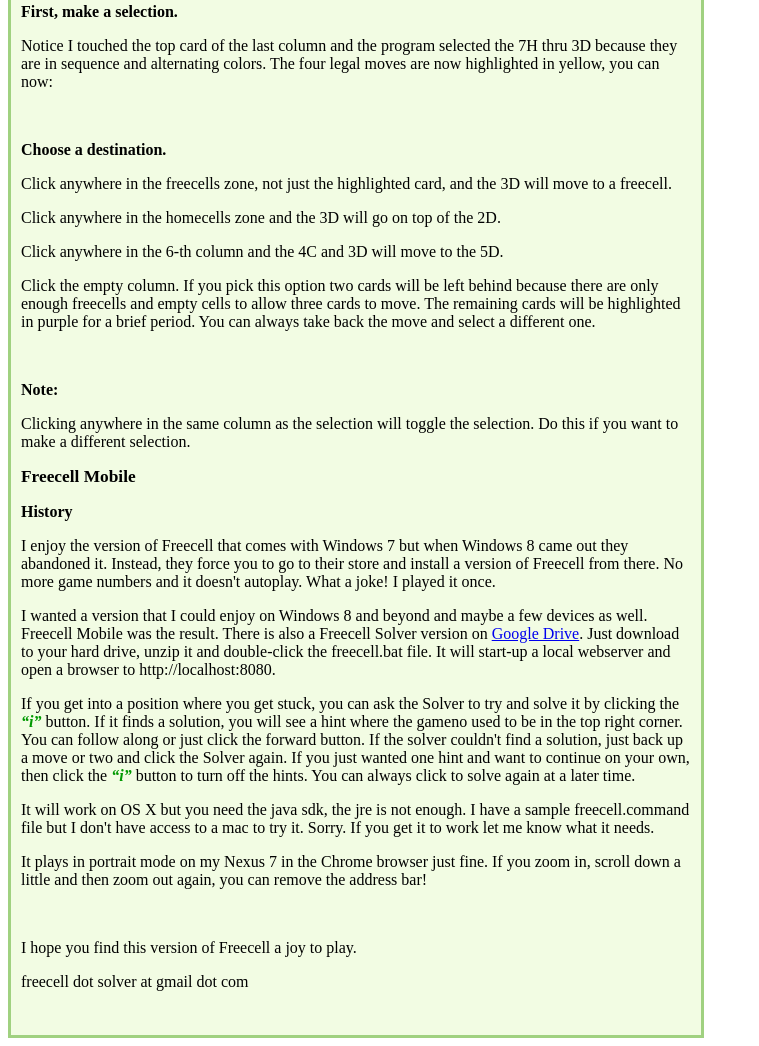
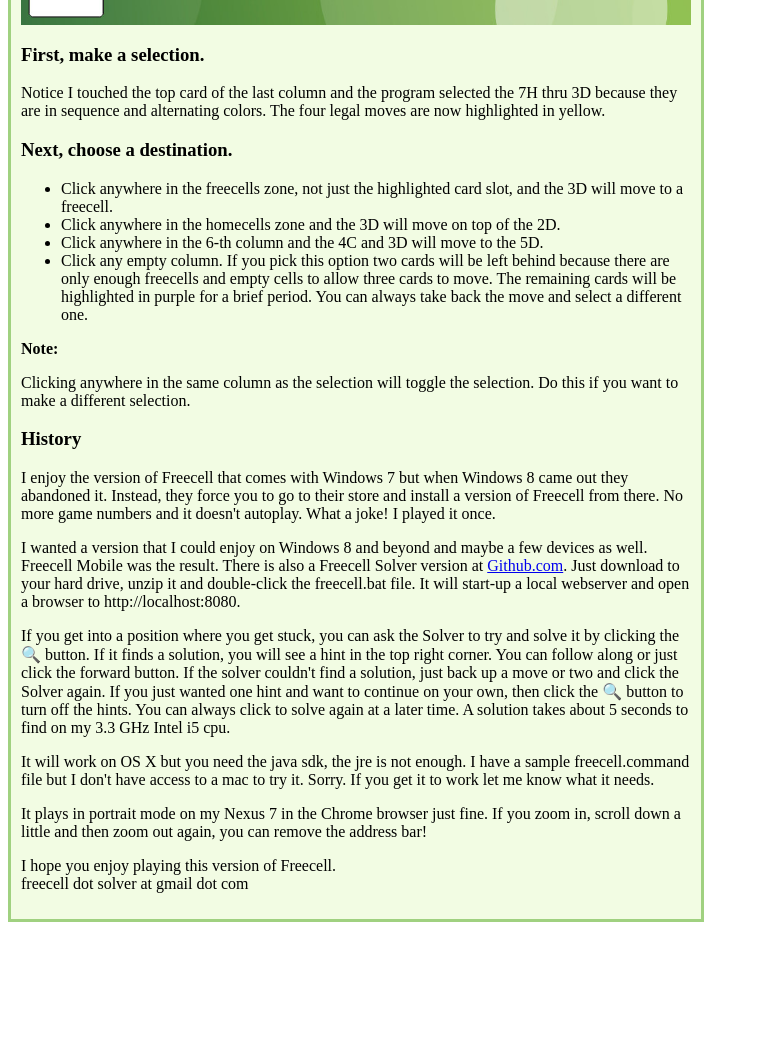
Before and after one commit to shirha/freecell-mobile, a plain HTML site: page instructions.html in a window 1280 px wide. Shown: the part 733-1779 px from the top of the page, without its empty margins (0-759 px from the left). After the commit the page ends 1663 px from the top, so only its background shows below. Drawn offline with Linux system fonts and the light colour scheme.

Commit message:
first commit

```diff
--- a/instructions.html
+++ b/instructions.html
@@ -1,111 +1,37 @@
-<!DOCTYPE HTML PUBLIC "-//W3C//DTD HTML 4.0 Transitional//EN">
-<HTML>
-<HEAD>
-	<META HTTP-EQUIV="CONTENT-TYPE" CONTENT="text/html; charset=windows-1252">
-	<TITLE></TITLE>
-	<META NAME="GENERATOR" CONTENT="OpenOffice 4.1.1  (Win32)">
-	<META NAME="AUTHOR" CONTENT="Shirl Hart">
-	<META NAME="CREATED" CONTENT="20150721;21145861">
-	<META NAME="CHANGEDBY" CONTENT="Shirl Hart">
-	<META NAME="CHANGED" CONTENT="20150724;20163415">
-	<META NAME="CHANGEDBY" CONTENT="Shirl Hart">
-	<STYLE TYPE="text/css">
-	<!--
-		@page { margin: 0.5in }
-		P { margin-bottom: 0.08in }
-		A:link { so-language: zxx }
-	-->
-	</STYLE>
-</HEAD>
-<BODY LANG="en-US" DIR="LTR"><div style="width: 670px; border: solid 3px #a0d180; background: #f2fce3; padding: 10px;">
-<P STYLE="margin-bottom: 0in"><IMG SRC="i/instructions.png" NAME="graphics1" ALIGN=LEFT WIDTH=665 HEIGHT=665 BORDER=0><BR CLEAR=LEFT><BR>
-</P>
-<P STYLE="margin-bottom: 0in; font-style: normal; widows: 1"><FONT COLOR="#000000"><FONT FACE="Times New Roman"><FONT SIZE=3><B>First,
-make a selection.</B></FONT></FONT></FONT></P>
-<P STYLE="margin-bottom: 0in; font-style: normal; font-weight: normal; widows: 1">
-<FONT COLOR="#000000"><FONT FACE="Times New Roman"><FONT SIZE=3>Notice
-I touched the top card of the last column and the program selected
-the 7H thru 3D because they are in sequence and alternating colors.
-The four legal moves are now highlighted in yellow, you can now:</FONT></FONT></FONT></P>
-<P STYLE="margin-bottom: 0in; widows: 1"><BR>
-</P>
-<P STYLE="margin-bottom: 0in; font-style: normal; widows: 1"><FONT COLOR="#000000"><FONT FACE="Times New Roman"><FONT SIZE=3><B>Choose
-a destination.</B></FONT></FONT></FONT></P>
-<P STYLE="margin-bottom: 0in; font-style: normal; font-weight: normal; widows: 1">
-<FONT COLOR="#000000"><FONT FACE="Times New Roman"><FONT SIZE=3>Click
-anywhere in the freecells zone, not just the highlighted card, and
-the 3D will move to a freecell.</FONT></FONT></FONT></P>
-<P STYLE="margin-bottom: 0in; font-style: normal; font-weight: normal; widows: 1">
-<FONT COLOR="#000000"><FONT FACE="Times New Roman"><FONT SIZE=3>Click
-anywhere in the homecells zone and the 3D will go on top of the 2D.</FONT></FONT></FONT></P>
-<P STYLE="margin-bottom: 0in; font-style: normal; font-weight: normal; widows: 1">
-<FONT COLOR="#000000"><FONT FACE="Times New Roman"><FONT SIZE=3>Click
-anywhere in the 6-th column and the 4C and 3D will move to the 5D.</FONT></FONT></FONT></P>
-<P STYLE="margin-bottom: 0in; font-style: normal; font-weight: normal; widows: 1">
-<FONT COLOR="#000000"><FONT FACE="Times New Roman"><FONT SIZE=3>Click
-the empty column. If you pick this option two cards will be left
-behind because there are only enough freecells and empty cells to
-allow three cards to move. The remaining cards will be highlighted in
-purple for a brief period. You can always take back the move and
-select a different one.</FONT></FONT></FONT></P>
-<P STYLE="margin-bottom: 0in; widows: 1"><BR>
-</P>
-<P STYLE="margin-bottom: 0in; font-style: normal; widows: 1"><FONT COLOR="#000000"><FONT FACE="Times New Roman"><FONT SIZE=3><B>Note:</B></FONT></FONT></FONT></P>
-<P STYLE="margin-bottom: 0in; font-style: normal; font-weight: normal; widows: 1">
-<FONT COLOR="#000000"><FONT FACE="Times New Roman"><FONT SIZE=3>Clicking
-anywhere in the same column as the selection will toggle the
-selection. Do this if you want to make a different selection.</FONT></FONT></FONT></P>
-<P STYLE="margin-bottom: 0in; font-style: normal; widows: 1"><FONT COLOR="#000000"><FONT FACE="Times New Roman"><FONT SIZE=3 STYLE="font-size: 13pt"><B>Freecell
-Mobile</B></FONT></FONT></FONT></P>
-<P STYLE="margin-bottom: 0in; font-style: normal; widows: 1"><FONT COLOR="#000000"><FONT FACE="Times New Roman"><FONT SIZE=3><B>History</B></FONT></FONT></FONT></P>
-<P STYLE="margin-bottom: 0in; font-style: normal; font-weight: normal; widows: 1">
-<FONT COLOR="#000000"><FONT FACE="Times New Roman"><FONT SIZE=3>I
-enjoy the version of Freecell that comes with Windows 7 but when
-Windows 8 came out they abandoned it. Instead, they force you to go
-to their store and install a version of Freecell from there. No more
-game numbers and it doesn't autoplay. What a joke! I played it once.</FONT></FONT></FONT></P>
-<P STYLE="margin-bottom: 0in; font-style: normal; font-weight: normal; widows: 1">
-<FONT COLOR="#000000"><FONT FACE="Times New Roman"><FONT SIZE=3>I
-wanted a version that I could enjoy on Windows 8 and beyond and maybe
-a few devices as well. Freecell Mobile was the result. There is also
-a Freecell Solver version on <A HREF="https://drive.google.com/open?id=0Bwutn5wtubaSTnVXN3dXSG9kMms">Google
-Drive</A>. Just download to your hard drive, unzip it and
-double-click the freecell.bat file. It will start-up a local
-webserver and open a browser to http://localhost:8080. </FONT></FONT></FONT>
-</P>
-<P STYLE="margin-bottom: 0in; font-style: normal; font-weight: normal; widows: 1">
-<FONT COLOR="#000000"><FONT FACE="Times New Roman"><FONT SIZE=3>If
-you get into a position where you get stuck, you can ask the Solver
-to try and solve it by clicking the <FONT COLOR="#009900"><I><B>&ldquo;i&rdquo;</B></I></FONT>
-button. If it finds a solution, you will see a hint where the gameno
-used to be in the top right corner. You can follow along or just
-click the forward button. If the solver couldn't find a solution,
-just back up a move or two and click the Solver again. If you just
-wanted one hint and want to continue on your own, then click the <FONT COLOR="#009900"><I><B>&ldquo;i&rdquo;</B></I></FONT>
-button to turn off the hints. You can always click to solve again at
-a later time. </FONT></FONT></FONT>
-</P>
-<P STYLE="margin-bottom: 0in; font-style: normal; font-weight: normal; widows: 1">
-<FONT COLOR="#000000"><FONT FACE="Times New Roman"><FONT SIZE=3>It
-will work on OS X but you need the java sdk, the jre is not enough. I
-have a sample freecell.command file but I don't have access to a mac
-to try it. Sorry. If you get it to work let me know what it needs.</FONT></FONT></FONT></P>
-<P STYLE="margin-bottom: 0in; font-style: normal; font-weight: normal; widows: 1">
-<FONT COLOR="#000000"><FONT FACE="Times New Roman"><FONT SIZE=3>It
-plays in portrait mode on my Nexus 7 in the Chrome browser just fine.
-If you zoom in, scroll down a little and then zoom out again, you can
-remove the address bar!</FONT></FONT></FONT></P>
-<P STYLE="margin-bottom: 0in; font-style: normal; font-weight: normal; widows: 1">
-<BR>
-</P>
-<P STYLE="margin-bottom: 0in; font-style: normal; font-weight: normal; widows: 1">
-<FONT COLOR="#000000"><FONT FACE="Times New Roman"><FONT SIZE=3>I
-hope you find this version of Freecell a joy to play.</FONT></FONT></FONT></P>
-<P STYLE="margin-bottom: 0in; font-style: normal; font-weight: normal; widows: 1">
-<FONT COLOR="#000000"><FONT FACE="Times New Roman"><FONT SIZE=3>freecell
-dot solver at gmail dot com</FONT></FONT></FONT></P>
-<P STYLE="margin-bottom: 0in; font-style: normal; font-weight: normal; widows: 1">
-<BR>
-</P>
-</BODY>
-</HTML>
+<html>
+  <head>
+    <meta charset="utf-8">
+    <meta name="viewport" content="initial-scale=1, maximum-scale=1, user-scalable=no, width=device-width">
+    <title>Instructions</title>
+    <link rel="shortcut icon" type="image/png" href="i/favicon.ico">
+    <style type="text/css">
+    .solve {color: green;}
+    h2 {text-align: center;}
+    </style>
+  </head>
+  <body>
+<div style="width: 670px; border: solid 3px #a0d180; background: #f2fce3; padding: 10px;">
+<h2>Freecell Mobile - User Guide</h2>
+<img SRC="i/instructions.jpg" width="670px" height"670px">
+<h3>First, make a selection.</h3>
+<p>Notice I touched the top card of the last column and the program selected the 7H thru 3D because they are in sequence and alternating colors. The four legal moves are now highlighted in yellow.
+<h3>Next, choose a destination.</h3>
+<ul>
+<li>Click anywhere in the freecells zone, not just the highlighted card slot, and the 3D will move to a freecell.
+<li>Click anywhere in the homecells zone and the 3D will move on top of the 2D.
+<li>Click anywhere in the 6-th column and the 4C and 3D will move to the 5D.
+<li>Click any empty column. If you pick this option two cards will be left behind because there are only enough freecells and empty cells to allow three cards to move. The remaining cards will be highlighted in purple for a brief period. You can always take back the move and select a different one.
+</ul>
+<b>Note:</b>
+<p>Clicking anywhere in the same column as the selection will toggle the selection. Do this if you want to make a different selection.
+<h3>History</h3>
+<p>I enjoy the version of Freecell that comes with Windows 7 but when Windows 8 came out they abandoned it. Instead, they force you to go to their store and install a version of Freecell from there. No more game numbers and it doesn't autoplay. What a joke! I played it once.
+<p>I wanted a version that I could enjoy on Windows 8 and beyond and maybe a few devices as well. Freecell Mobile was the result. There is also a Freecell Solver version at <a href="https://github.com/shirha/freecell-mobile">Github.com</a>. Just download to your hard drive, unzip it and double-click the freecell.bat file. It will start-up a local webserver and open a browser to http://localhost:8080.
+<p>If you get into a position where you get stuck, you can ask the Solver to try and solve it by clicking the <span class="solve">&#x1f50d;</span> button. If it finds a solution, you will see a hint in the top right corner. You can follow along or just click the forward button. If the solver couldn't find a solution, just back up a move or two and click the Solver again. If you just wanted one hint and want to continue on your own, then click the <span class="solve">&#x1f50d;</span> button to turn off the hints. You can always click to solve again at a later time. A solution takes about 5 seconds to find on my 3.3 GHz Intel i5 cpu.
+<p>It will work on OS X but you need the java sdk, the jre is not enough. I have a sample freecell.command file but I don't have access to a mac to try it. Sorry. If you get it to work let me know what it needs.
+<p>It plays in portrait mode on my Nexus 7 in the Chrome browser just fine. If you zoom in, scroll down a little and then zoom out again, you can remove the address bar!
+
+<p>I hope you enjoy playing this version of Freecell.<br>
+freecell dot solver at gmail dot com
+</body>
+</html>
```
Also changed, not shown: index.html (+1 -1 lines), js/freecell-mobile.js (+31 -46 lines), i/instructions.jpg (added), readme.md, 6 other files.
